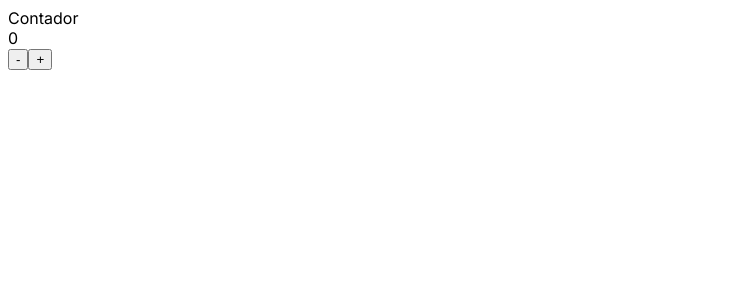
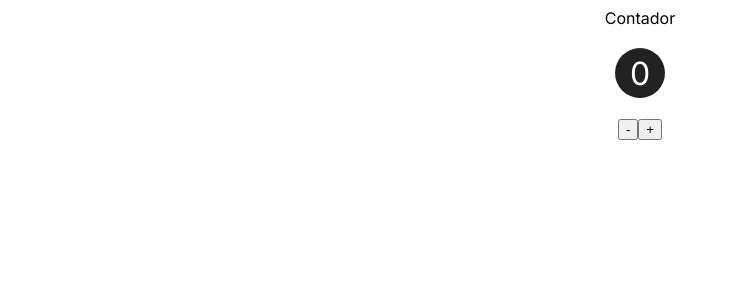
Before and after one commit to DevDaniloFerrari/exercicios-nextjs, a Next.js app: page /estado/contador in a window 1280 px wide. Shown: the top 300 px of the page, without its empty margins (0-730 px from the left). Built offline with nearby package versions, Linux system fonts and the light colour scheme.

Commit message:
criando componente display sem estado

```diff
--- a/app/estado/contador/page.jsx
+++ b/app/estado/contador/page.jsx
@@ -1,5 +1,6 @@
 'use client'
 import { useState } from "react"
+import ContadorDisplay from "../../../components/ContadorDisplay"
 
 export default function contador() {
     const [valor, setValor] = useState(0);
@@ -9,11 +10,18 @@
     const incrementar = () => setValor(valor + 1)
 
     return (
-        <>
+        <div style={{
+            display: 'flex',
+            flexDirection: 'column',
+            justifyContent: 'center',
+            alignItems: 'center'
+        }}>
             <div>Contador</div>
-            <div>{valor}</div>
-            <button onClick={decrementar}>-</button>
-            <button onClick={incrementar}>+</button>
-        </>
+            <ContadorDisplay valor={valor} />
+            <div>
+                <button onClick={decrementar}>-</button>
+                <button onClick={incrementar}>+</button>
+            </div>
+        </div>
     )
 }
--- /dev/null
+++ b/components/ContadorDisplay.jsx
@@ -0,0 +1,18 @@
+export default function ContadorDisplay(props) {
+    return (
+        <div style={{
+            display: 'flex',
+            justifyContent: 'center',
+            alignItems: 'center',
+            height: '50px',
+            width: '50px',
+            borderRadius: '25px',
+            backgroundColor: '#222',
+            color: '#fff',
+            fontSize: '2rem',
+            margin: '20px'
+        }}>
+            {props.valor}
+        </div>
+    )
+}
```
